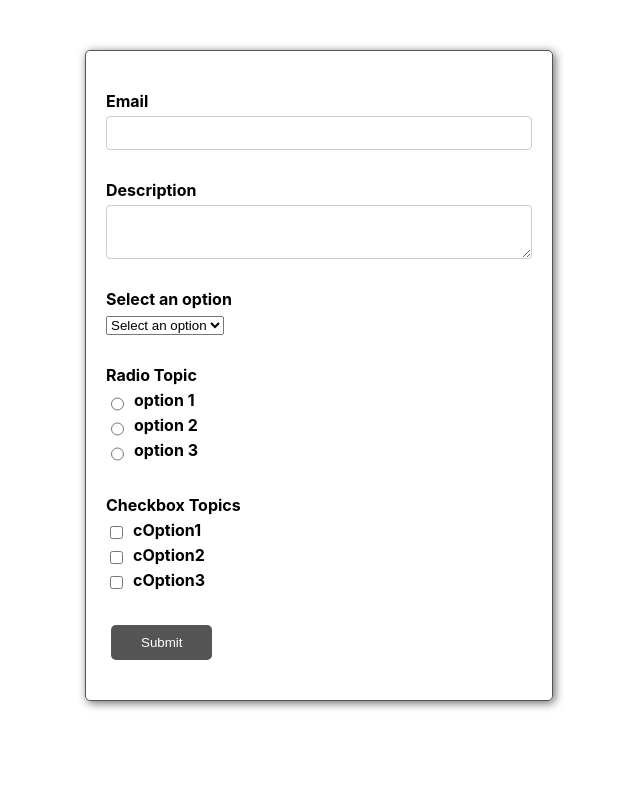
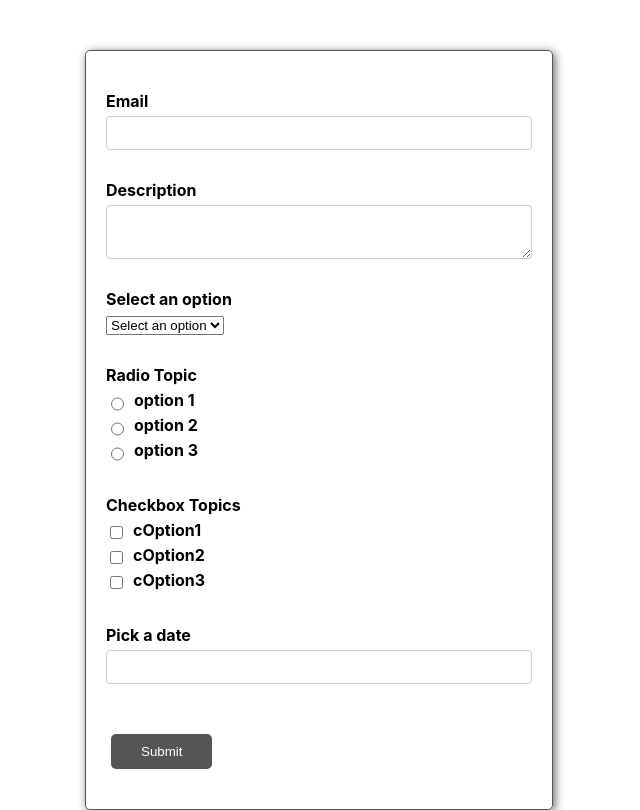
Before and after one commit to MizanurRahmann/react-formik, a React (Create React App) app: page / in a window 1280 px wide. Shown: the whole page, without its empty margins (321-961 px from the left). Built offline with nearby package versions, Linux system fonts and the light colour scheme.

Commit message:
add: react datepicker

```diff
--- a/package.json
+++ b/package.json
@@ -8,6 +8,7 @@
     "@testing-library/user-event": "^7.2.1",
     "formik": "^2.1.4",
     "react": "^16.13.1",
+    "react-datepicker": "^3.1.3",
     "react-dom": "^16.13.1",
     "react-scripts": "3.4.1",
     "yup": "^0.29.3"
--- /dev/null
+++ b/src/components/ReusableFormik/Fields/DatePicker.js
@@ -0,0 +1,35 @@
+import React from 'react';
+import DateView from 'react-datepicker';
+import 'react-datepicker/dist/react-datepicker.css';
+import { Field, ErrorMessage } from 'formik';
+import TextError from '../TextError';
+
+
+function DatePicker(props) {
+    const { label, name, ...rest } = props;
+
+    return (
+        <div className="form-control">
+            <label htmlFor={name}>{label}</label>
+            <Field  name={name}>
+                { ({form, field}) => {
+                    const { setFieldValue } = form;
+                    const { value } = field;
+
+                    return (
+                        <DateView
+                            id={name}
+                            {...field}
+                            {...rest}
+                            selected={value}
+                            onChange={ val => setFieldValue(name, val) }
+                        />
+                    )}
+                }
+            </Field>
+            <ErrorMessage name={name} component={TextError} />
+        </div>
+    )
+}
+
+export default DatePicker
--- a/src/components/ReusableFormik/FormikContainer.js
+++ b/src/components/ReusableFormik/FormikContainer.js
@@ -29,7 +29,8 @@
         description: '',
         selectOption: '',
         radioOption: '',
-        checkboxOption: []
+        checkboxOption: [],
+        birthdate: null
     };
 
     const validationSchema = Yup.object({
@@ -37,6 +38,7 @@
         description: Yup.string().required('Required'),
         selectOption: Yup.string().required('Required'),
         radioOption: Yup.string().required('Required'),
+        birthdate: Yup.date().required('Required').nullable()
     });
 
     const onSubmit = values => console.log("Form data: ", values);
@@ -78,6 +80,12 @@
                         name="checkboxOption"
                         options={checkboxOption}
                     />
+                    <FormikControl
+                        control="date"
+                        label="Pick a date"
+                        name="birthdate"
+                    />
+
                     <button type="submit">Submit</button>
                 </Form>
             )}
--- a/src/components/ReusableFormik/FormikControl.js
+++ b/src/components/ReusableFormik/FormikControl.js
@@ -4,6 +4,7 @@
 import Select from './Fields/Select';
 import Radio from './Fields/Radio';
 import CheckBoxGroup from './Fields/CheckBoxGroup';
+import DatePicker from './Fields/DatePicker';
 
 function FormikControl(props) {
     const { control, ...rest } = props;
@@ -17,9 +18,9 @@
         case 'radio':
             return <Radio {...rest} />;
         case 'checkbox':
-            return <CheckBoxGroup {...rest} />
+            return <CheckBoxGroup {...rest} />;
         case 'date':
-            return null;
+            return <DatePicker {...rest} />;
         default: return null;
     }
     return (
```
Also changed, not shown: 1 other file (tests, documents, lock files or other folders).
